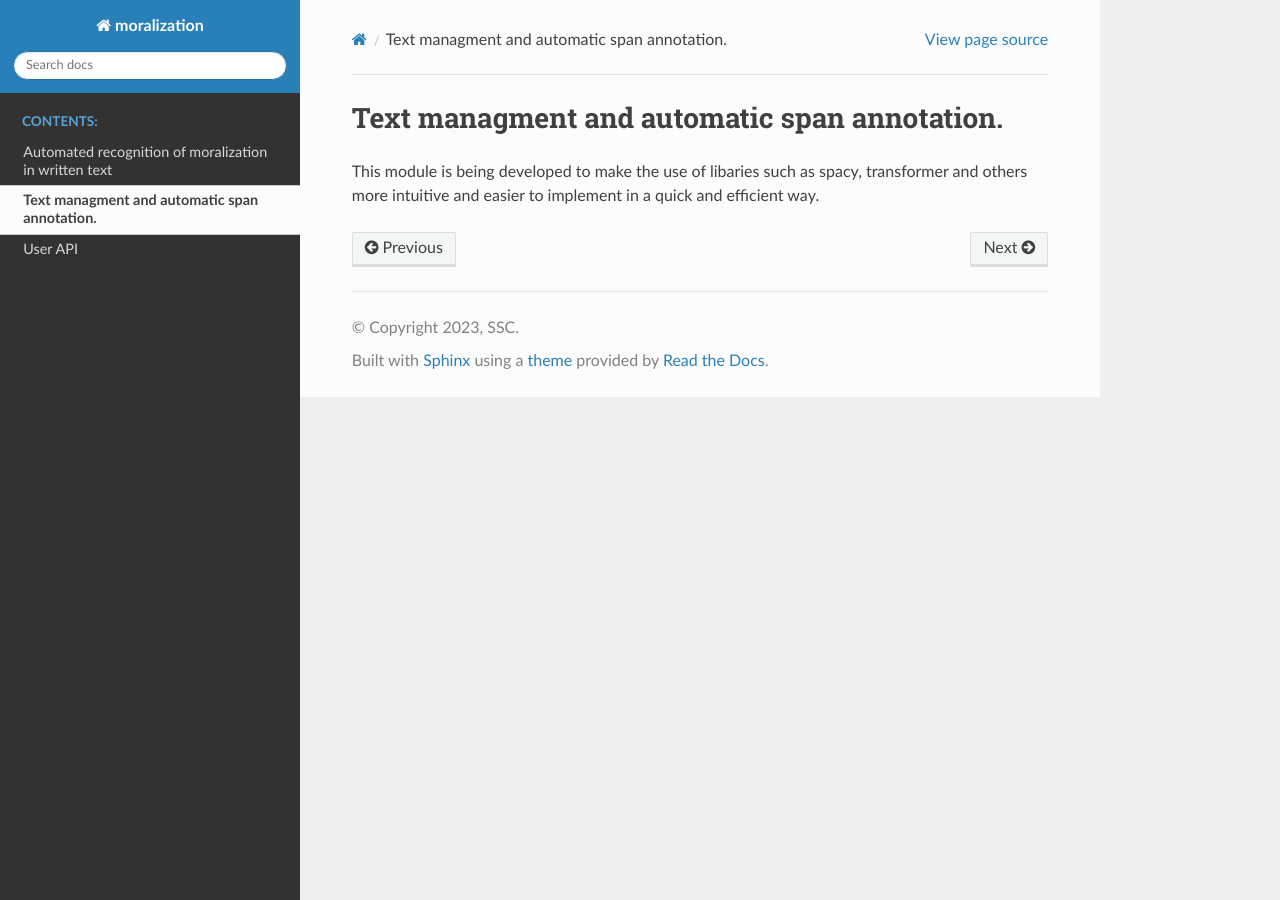
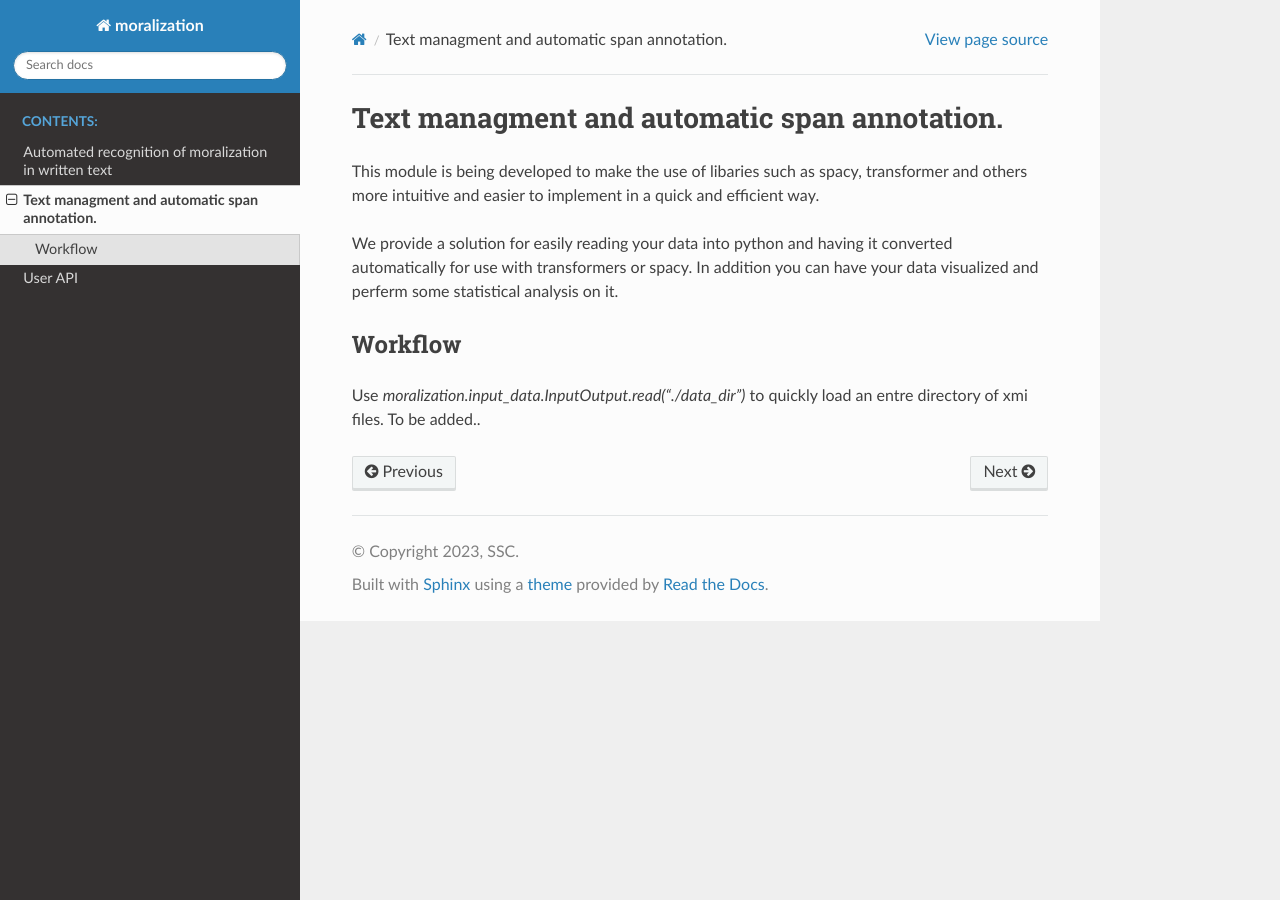
Before and after one commit to ssciwr/moralization-analyzer, a Sphinx documentation site: the page built from docs/source/overview.rst, in a window 1280 px wide. Built offline with Sphinx 7.4.7 and the Read the Docs theme 2.0.0, drawn with Linux system fonts in a browser that asks for light colours.

Commit message:
started on workflow description.

```diff
--- a/docs/source/overview.rst
+++ b/docs/source/overview.rst
@@ -4,3 +4,13 @@ Text managment and automatic span annotation.
 
 This module is being developed to make the use of libaries such as spacy,
 transformer and others more intuitive and easier to implement in a quick and efficient way.
+
+We provide a solution for easily reading your data into python and having it converted automatically for use with transformers or spacy.
+In addition you can have your data visualized and perferm some statistical analysis on it.
+
+Workflow
+_______
+
+
+Use `moralization.input_data.InputOutput.read("./data_dir")` to quickly load an entre directory of xmi files.
+To be added..
```
